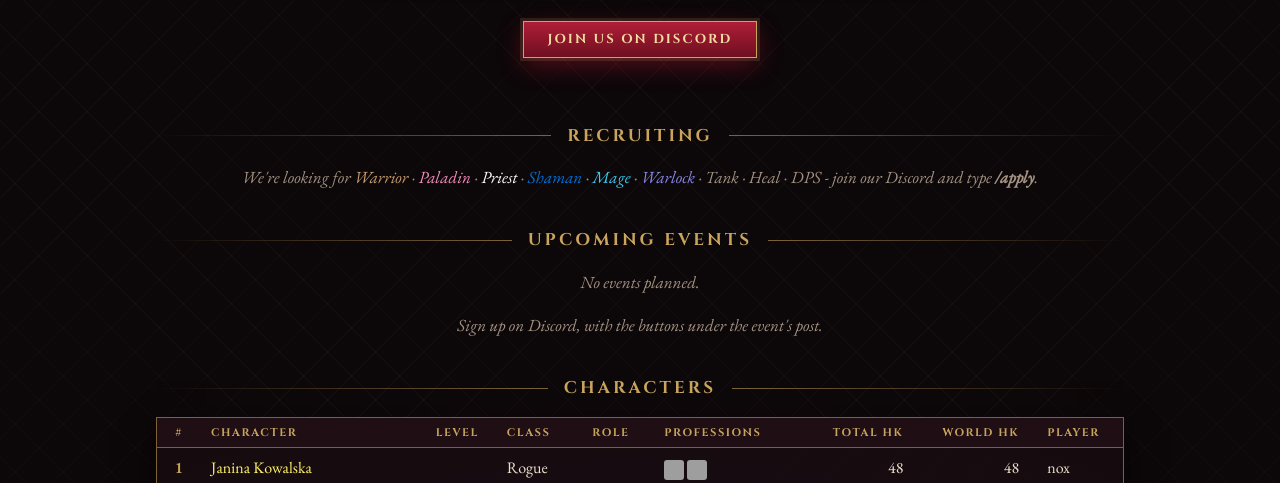
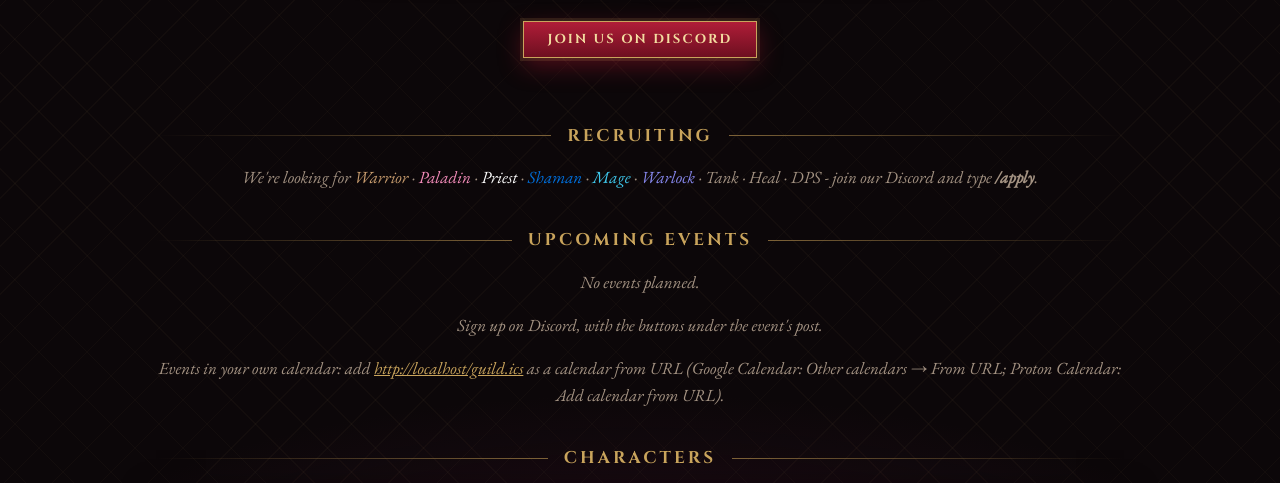
Before and after one commit to janczura/cnvg, a plain HTML site: page index.html in a window 1280 px wide. Shown: the part 246-729 px from the top of the page. Drawn offline with nearby package versions, Linux system fonts and the light colour scheme; grey boxes are pictures that could not be loaded.

Commit message:
calendar

```diff
--- a/index.html
+++ b/index.html
@@ -32,7 +32,7 @@ body {
     var(--bg);
   background-attachment: fixed;
 }
-a { color: var(--gold); }
+a { color: var(--gold); overflow-wrap: anywhere; }
 :focus-visible { outline: 2px solid var(--gold); outline-offset: 3px; }
 .muted { color: var(--muted); }
 
@@ -142,6 +142,7 @@ const who = s => esc(s.player) + (s.character ? ` · ${character(s.character, s.
 
 function render({ events, characters, discord, recruiting }) {
   if (discord) Object.assign(document.getElementById('discord'), { href: discord, hidden: false });
+  const ics = new URL('guild.ics', location.href).href; // pushed with guild.js
   const now = Date.now() / 1000;
   const upcoming = events.filter(e => e.startsAt >= now), past = events.filter(e => e.startsAt < now).reverse();
   const card = e => {
@@ -163,6 +164,8 @@ function render({ events, characters, discord, recruiting }) {
     <h2>Upcoming events</h2>
     ${upcoming.map(card).join('') || '<p class="hint">No events planned.</p>'}
     <p class="hint">Sign up on Discord, with the buttons under the event's post.</p>
+    <p class="hint">Events in your own calendar: add <a href="${esc(ics)}">${esc(ics)}</a> as a calendar from URL
+      (Google Calendar: Other calendars → From URL; Proton Calendar: Add calendar from URL).</p>
     <h2>Characters</h2>
     <div class="table-wrap"><table>
       <thead><tr><th class="num">#</th><th>Character</th><th class="num">Level</th><th>Class</th><th>Role</th><th>Professions</th><th class="num">Total HK</th><th class="num">World HK</th><th>Player</th></tr></thead>
```
